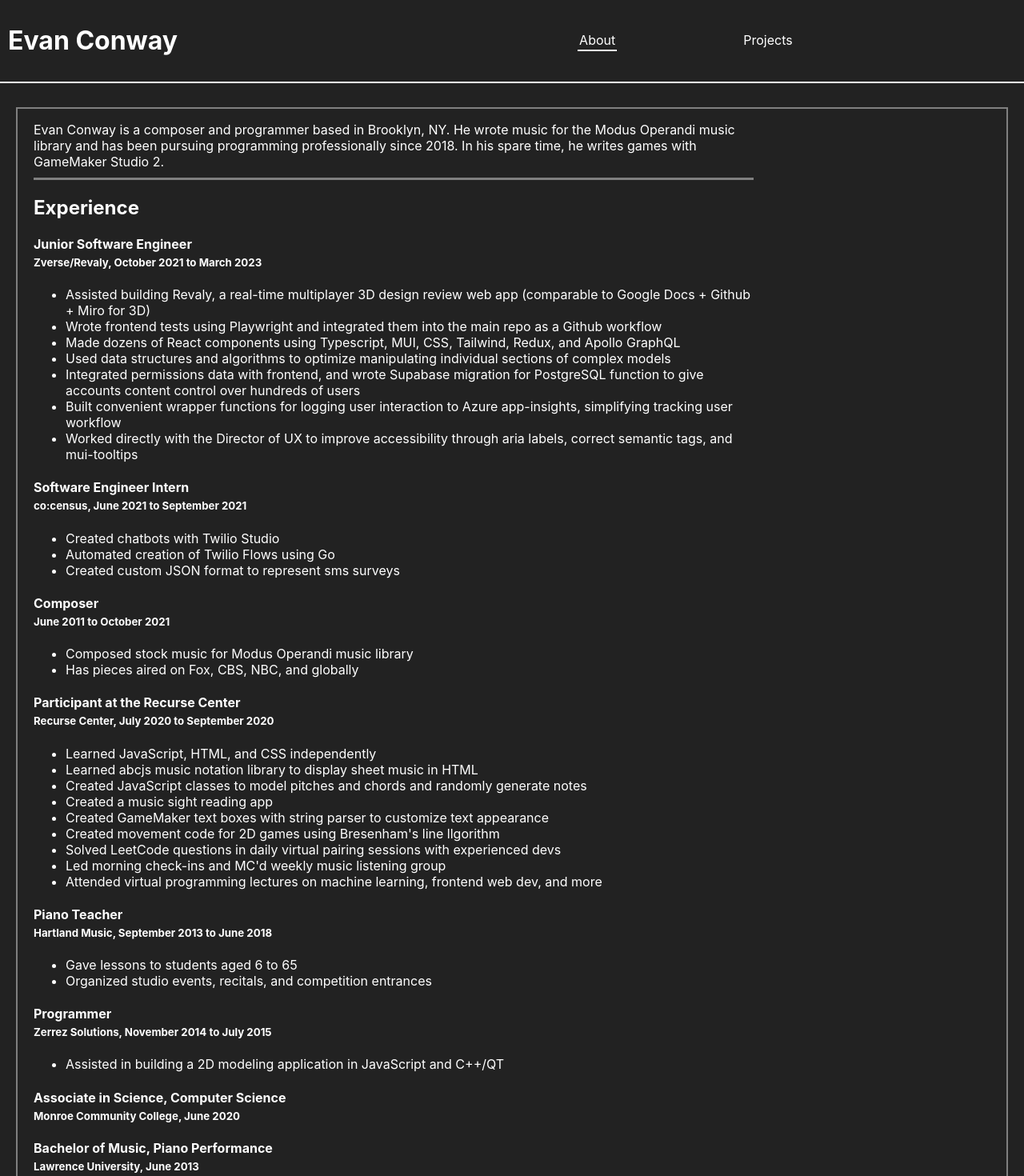
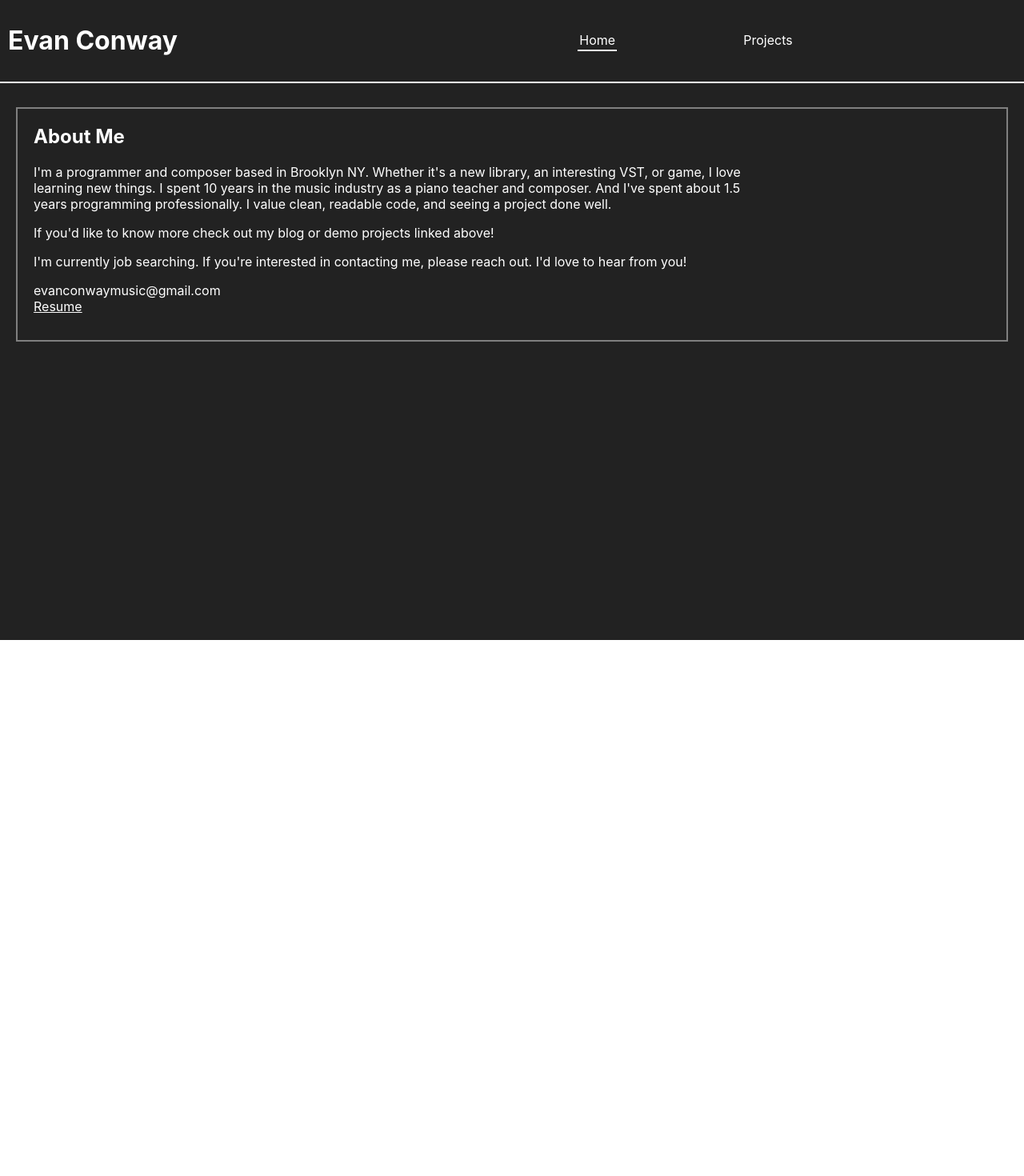
Before and after one commit to AceOfHeart5/evanconway, a React (Vite) app: page / in a window 1280 px wide. Shown: the top 1470 px of the page at 80% size. After the commit the page ends 800 px from the top, so only its background shows below. Built offline with nearby package versions, Linux system fonts and the light colour scheme.

Commit message:
replace resume home with short about me section

```diff
--- a/src/components/Content.tsx
+++ b/src/components/Content.tsx
@@ -1,11 +1,11 @@
 import { useLocation } from "react-router";
-import About from "./pages/About";
+import Home from "./pages/Home";
 import Projects from "./pages/Projects";
 
 const Content = () => {
     const location = useLocation();
 
-    if (location.pathname === "/") return <About/>;
+    if (location.pathname === "/") return <Home/>;
     if (location.pathname === "/projects") return <Projects/>;
 
     return <div>{`unknown route :(`}</div>
--- a/src/components/Navbar.tsx
+++ b/src/components/Navbar.tsx
@@ -7,7 +7,7 @@ const Navbar = () => {
         alignItems: "center",
         justifyItems: "center",
     }}>
-        <Navlink link="">About</Navlink>
+        <Navlink link="">Home</Navlink>
         <Navlink link="projects">Projects</Navlink>
     </div>;
 }
--- a/src/components/pages/About.tsx
+++ /dev/null
@@ -1,93 +0,0 @@
-import Experience from "../Experience";
-
-const About = () => {
-    const noBottom = { marginBottom: "0px" };
-    const smallTop = { marginTop: "5px" };
-
-    return (
-        <article style={{ maxWidth: "900px" }}>
-            <p style={{paddingBottom: "10px", borderColor: "grey", borderBottomStyle: "solid"}}>
-                Evan Conway is a composer and programmer based in Brooklyn, NY. He wrote music for the Modus Operandi music library and has been pursuing
-                programming professionally since 2018. In his spare time, he writes games with GameMaker Studio 2.
-            </p>
-            <h1>Experience</h1>
-            <Experience
-                title="Junior Software Engineer"
-                company="Zverse/Revaly"
-                start={{ month: "October", year: 2021 }}
-                end={{ month: "March", year: 2023 }}
-                activities={[
-                    "Assisted building Revaly, a real-time multiplayer 3D design review web app (comparable to Google Docs + Github + Miro for 3D)",
-                    "Wrote frontend tests using Playwright and integrated them into the main repo as a Github workflow",
-                    "Made dozens of React components using Typescript, MUI, CSS, Tailwind, Redux, and Apollo GraphQL",
-                    "Used data structures and algorithms to optimize manipulating individual sections of complex models",
-                    "Integrated permissions data with frontend, and wrote Supabase migration for PostgreSQL function to give accounts content control over hundreds of users",
-                    "Built convenient wrapper functions for logging user interaction to Azure app-insights, simplifying tracking user workflow",
-                    "Worked directly with the Director of UX to improve accessibility through aria labels, correct semantic tags, and mui-tooltips",
-                ]}
-            />
-            <Experience
-                title="Software Engineer Intern"
-                company="co:census"
-                start={{ month: "June", year: 2021 }}
-                end={{ month: "September", year: 2021 }}
-                activities={[
-                    "Created chatbots with Twilio Studio",
-                    "Automated creation of Twilio Flows using Go",
-                    "Created custom JSON format to represent sms surveys",
-                ]}
-            />
-            <Experience
-                title="Composer"
-                start={{ month: "June", year: 2011 }}
-                end={{ month: "October", year: 2021 }}
-                activities={[
-                    "Composed stock music for Modus Operandi music library",
-                    "Has pieces aired on Fox, CBS, NBC, and globally",
-                ]}
-            />
-            <Experience
-                title="Participant at the Recurse Center"
-                company="Recurse Center"
-                start={{ month: "July", year: 2020 }}
-                end={{ month: "September", year: 2020 }}
-                activities={[
-                    "Learned JavaScript, HTML, and CSS independently",
-                    "Learned abcjs music notation library to display sheet music in HTML",
-                    "Created JavaScript classes to model pitches and chords and randomly generate notes",
-                    "Created a music sight reading app",
-                    "Created GameMaker text boxes with string parser to customize text appearance",
-                    "Created movement code for 2D games using Bresenham's line llgorithm",
-                    "Solved LeetCode questions in daily virtual pairing sessions with experienced devs",
-                    "Led morning check-ins and MC'd weekly music listening group",
-                    "Attended virtual programming lectures on machine learning, frontend web dev, and more",
-                ]}
-            />
-            <Experience
-                title="Piano Teacher"
-                company="Hartland Music"
-                start={{ month: "September", year: 2013 }}
-                end={{ month: "June", year: 2018 }}
-                activities={[
-                    "Gave lessons to students aged 6 to 65",
-                    "Organized studio events, recitals, and competition entrances",
-                ]}
-            />
-            <Experience
-                title="Programmer"
-                company="Zerrez Solutions"
-                start={{ month: "November", year: 2014 }}
-                end={{ month: "July", year: 2015 }}
-                activities={[
-                    "Assisted in building a 2D modeling application in JavaScript and C++/QT",
-                ]}
-            />
-            <h4 style={noBottom}>Associate in Science, Computer Science</h4>
-            <h5 style={smallTop}>Monroe Community College, June 2020</h5>
-            <h4 style={noBottom}>Bachelor of Music, Piano Performance</h4>
-            <h5 style={smallTop}>Lawrence University, June 2013</h5>
-        </article>
-    );
-};
-
-export default About;
--- /dev/null
+++ b/src/components/pages/Home.tsx
@@ -0,0 +1,20 @@
+const Home = () => {
+    return (
+        <article style={{ maxWidth: "900px", paddingBottom: "32px" }}>
+            <h1>About Me</h1>
+            <p>
+                I'm a programmer and composer based in Brooklyn NY. Whether it's a new library, an interesting VST, or game, I love learning new things. I spent 10 years in the music industry as a piano teacher and composer. And I've spent about 1.5 years programming professionally.  I value clean, readable code, and seeing a project done well.
+            </p>
+            <p>
+                If you'd like to know more check out my blog or demo projects linked above!
+            </p>
+            <p>
+                I'm currently job searching. If you're interested in contacting me, please reach out. I'd love to hear from you!
+            </p>
+            <div>evanconwaymusic@gmail.com</div>
+            <a href="https://docs.google.com/document/d/1qRQ8ZiwPFS40rOGruCJJj6VH0nnWQdo6qOWGVO3WV4g/preview">Resume</a>
+        </article>
+    );
+};
+
+export default Home;
```
